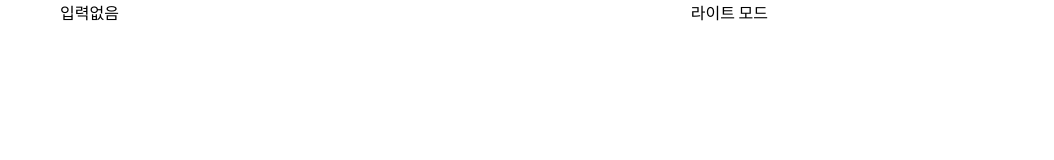
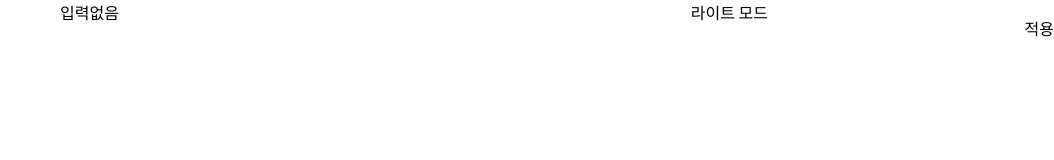
Before and after one commit to rukeni/RESUME, a React app: page / in a window 1280 px wide. Shown: the top 160 px of the page, without its empty margins (226-1280 px from the left). Built offline with nearby package versions, Linux system fonts and the light colour scheme.

Commit message:
리팩토링: absolute 추가

```diff
--- a/src/domain/Home/Card.jsx
+++ b/src/domain/Home/Card.jsx
@@ -1,7 +1,17 @@
 import React from 'react';
 
 const Card = () => (
-  <div className="flex-1 flex justify-center items-center">
+  <div className="flex-1 flex w-full p-6 justify-center items-center relative z-50 hover:bg-transparent">
+    <button
+      className="absolute"
+      type="button"
+      style={{
+        top: '0',
+        right: '0',
+      }}
+    >
+      적용
+    </button>
     <span>인간의 욕심은 끝이 없고... 나의 욕심도 끝이 없다</span>
   </div>
 );
```
